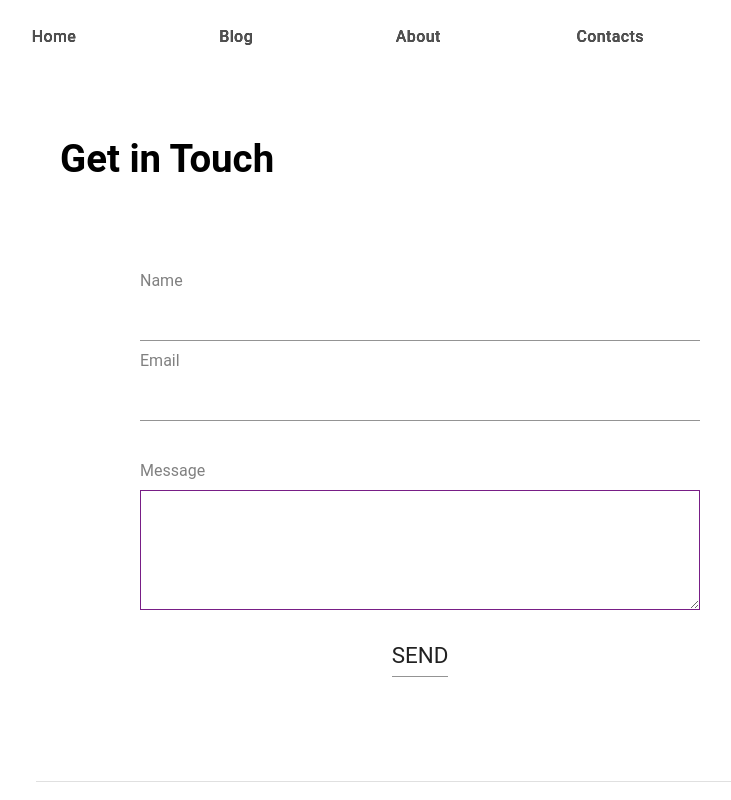
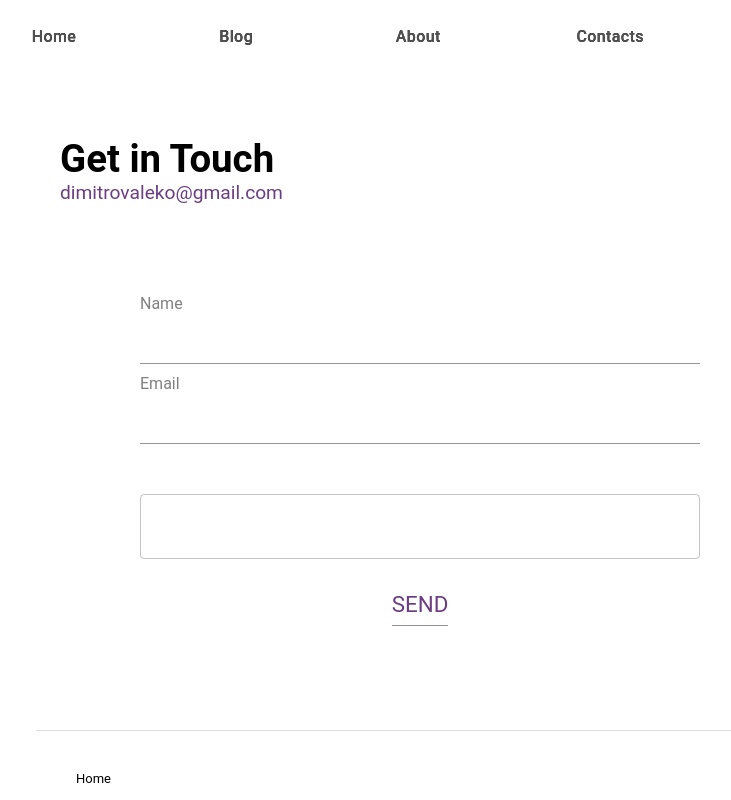
Before and after one commit to AlekoDimitrov/alekodimitrov.com-personal, a Next.js app: page /contacts in a window 1280 px wide. Shown: the top 800 px of the page, without its empty margins (220-951 px from the left). Built offline with nearby package versions, Linux system fonts and the light colour scheme.

Commit message:
Styling changes to contacts form

```diff
--- a/src/pages/contacts.tsx
+++ b/src/pages/contacts.tsx
@@ -1,8 +1,9 @@
 import React, { useRef, useState } from "react";
 import emailjs from "@emailjs/browser";
 import { Box } from "@mui/system";
-import { Input, Typography } from "@mui/material";
-import { motion, AnimatePresence } from "framer-motion";
+import { Input, TextField, Typography } from "@mui/material";
+import { motion } from "framer-motion";
+import { cursorTo } from "readline";
 
 const contacts = () => {
   const [sent, setSent] = useState(false);
@@ -43,18 +44,27 @@ const contacts = () => {
         }}
       >
         <Typography variant="h3">Get in Touch</Typography>
+        <Typography variant="body2" sx={{ color: "#6C3D83" }}>
+          <a href="mailto:dimitrovaleko@gmail.com"> dimitrovaleko@gmail.com</a>
+        </Typography>
+
         <Box padding={10}>
           <form ref={form} onSubmit={sendEmail} className="contactsForm">
             <label className="contactsLables">Name</label>
-            <Input type="text" name="user_name" />
+            <Input type="text" name="user_name" required />
 
             <label className="contactsLables">Email</label>
-            <Input type="email" name="user_email" />
+            <Input type="email" name="user_email" required />
 
-            <label className="contactsLables contactsMessage">Message</label>
-            <textarea name="message" className="contactsInput" />
+            <label className="contactsLables contactsMessage"></label>
+            <TextField multiline name="message" required />
 
-            <Input type="submit" value="SEND" className="contactsInputButton" />
+            <Input
+              type="submit"
+              value="SEND"
+              className="contactsInputButton"
+              sx={{ color: "#6C3D83" }}
+            />
           </form>
         </Box>
         <Box display={"flex"} justifyContent="center">
```
